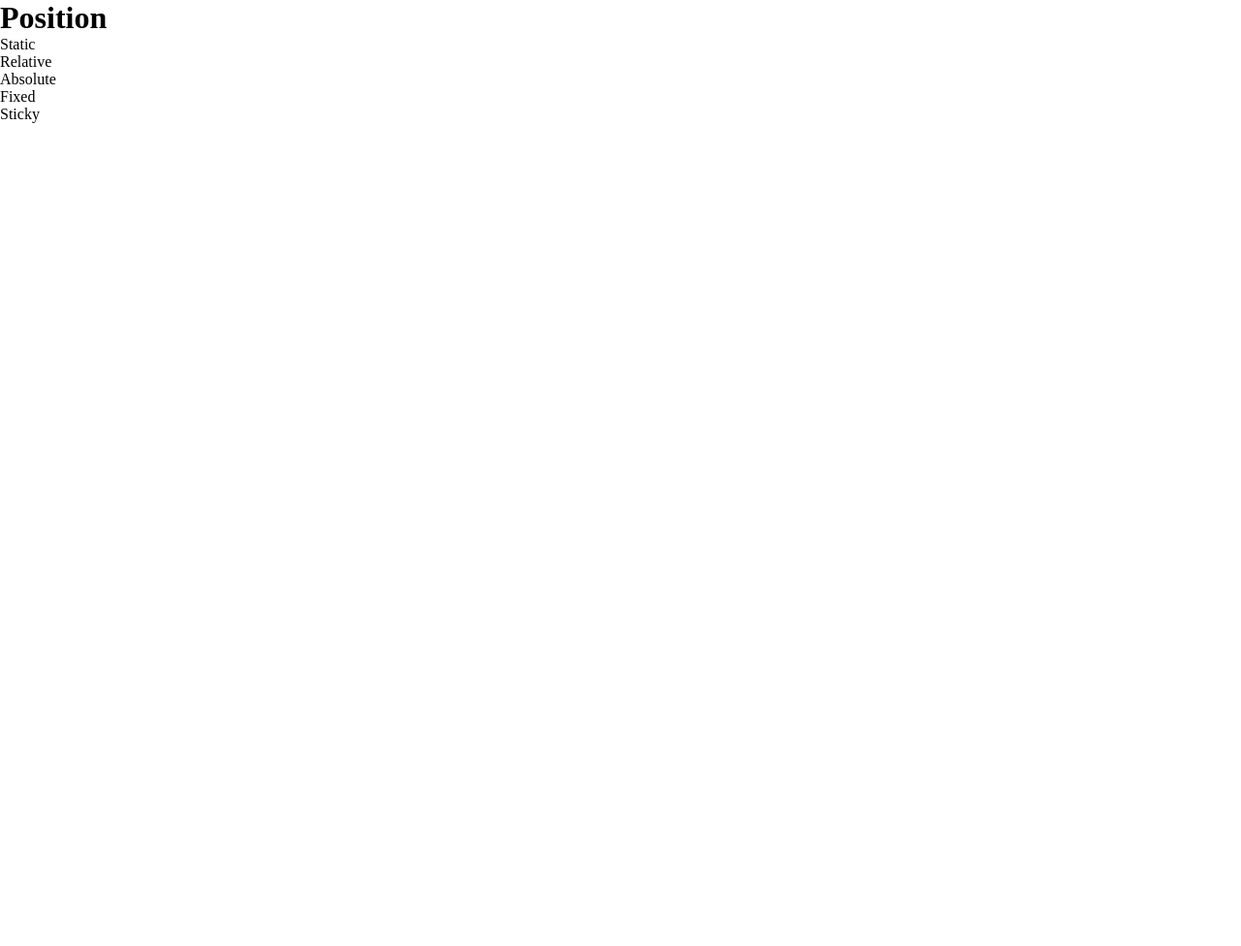
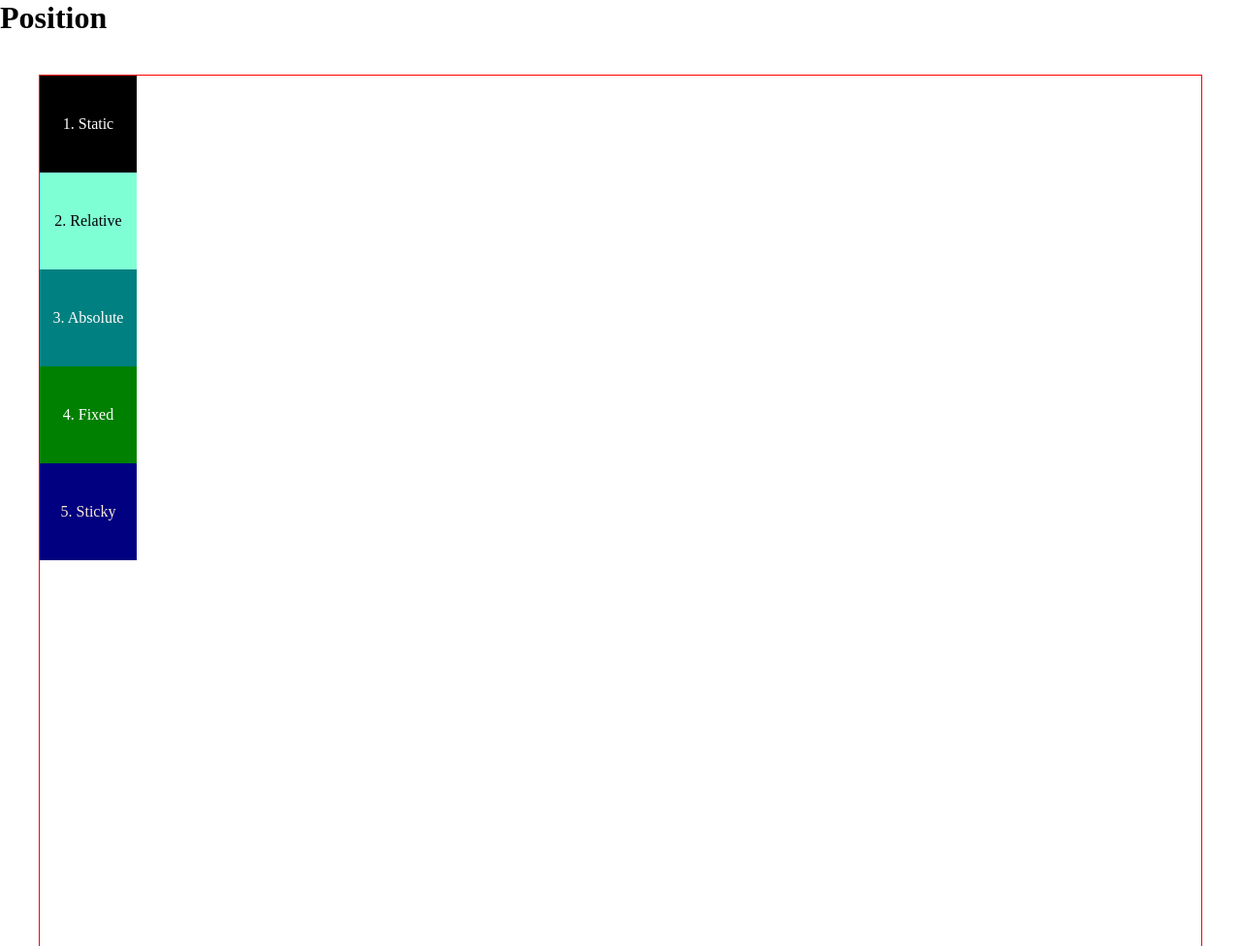
Before and after one commit to carobte/position, a plain HTML site: page index.html in a window 1280 px wide. Shown: the top 976 px of the page at 97% size. Before the commit the page ends 800 px from the top, so only its background shows below. Drawn offline with Linux system fonts and the light colour scheme.

Commit message:
feat: static

```diff
--- a/index.html
+++ b/index.html
@@ -15,11 +15,11 @@
     <!-- Cuerpo página -->
     <main>
         <section class="contenedor">
-            <article class="position static">Static</article>
-            <article class="position relative">Relative</article>
-            <article class="position absolute">Absolute</article>
-            <article class="position fixed">Fixed</article>
-            <article class="position sticky">Sticky</article>
+            <article class="position static">1. Static</article>
+            <article class="position relative">2. Relative</article>
+            <article class="position absolute">3. Absolute</article>
+            <article class="position fixed">4. Fixed</article>
+            <article class="position sticky">5. Sticky</article>
         </section>
     </main>
 
--- a/src/css/style.css
+++ b/src/css/style.css
@@ -5,3 +5,46 @@
     padding: 0;
     box-sizing: border-box;
 }
+
+/* Estilos contenedor */
+
+.contenedor{
+    border: 1px solid red;
+    height: 900px;
+    margin: 40px;
+}
+
+/* Estilos para los articles */
+
+.position{
+    height: 100px;
+    width: 100px;
+    display: flex;
+    justify-content: center;
+    align-items: center;
+}
+
+.static{
+    background-color: black;
+    color: white;
+    position: static; /* Por defecto, cuando creamos elementos position es static */
+}
+
+.relative{
+    background-color: aquamarine;
+}
+
+.absolute{
+    background-color: Teal;
+    color: white;
+}
+
+.fixed{
+    background-color: green;
+    color: white;
+}
+
+.sticky{
+    background-color: Navy;
+    color: antiquewhite;
+}
```
